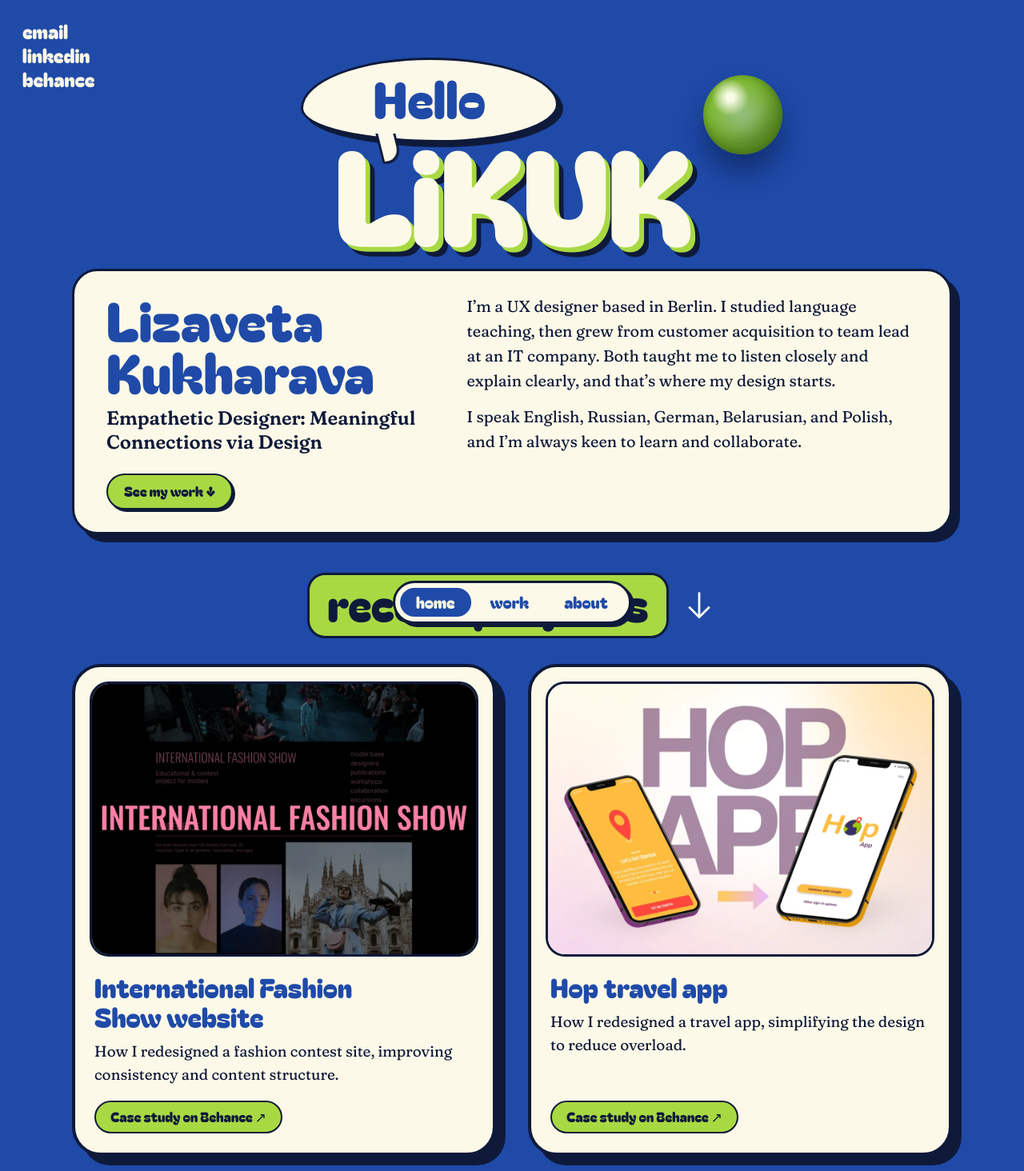
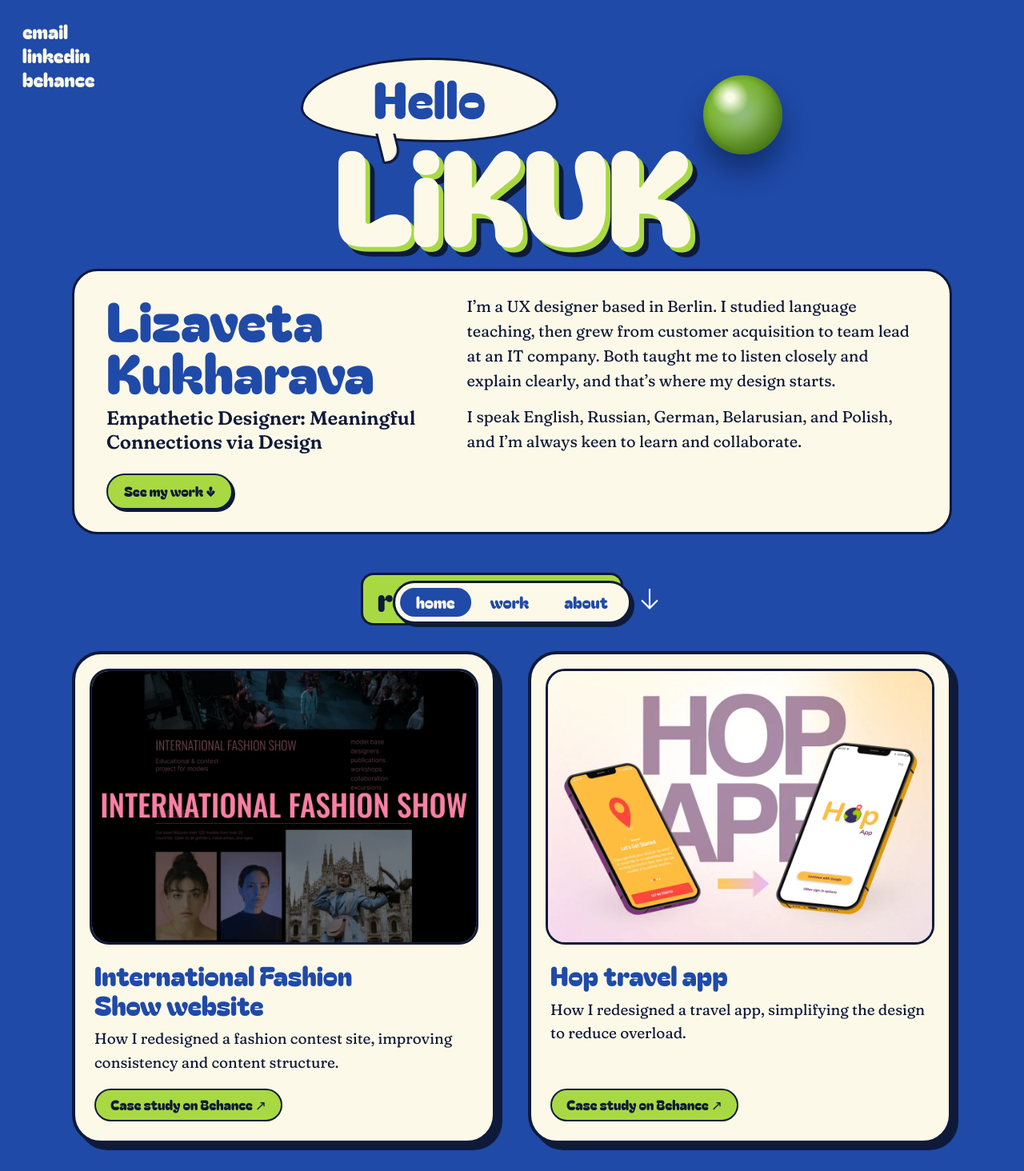
Before and after one commit to lkukhareva/portfolio, an Astro site: page / in a window 1280 px wide. Shown: the top 1464 px of the page at 80% size. Built offline with nearby package versions, Linux system fonts and the light colour scheme; Astro itself is replaced by a stand-in of ours.

Commit message:
Refine shadows and section label sizing

```diff
--- a/public/css/index.css
+++ b/public/css/index.css
@@ -36,7 +36,6 @@
   border: 3px solid var(--ink);
   border-radius: 50% 50% 46% 54% / 60% 55% 45% 40%;
   background-color: var(--cream);
-  box-shadow: 6px 6px 0 var(--ink);
   color: var(--blue);
   font: 400 calc(0.38 * var(--mark))/1 var(--display);
 }
@@ -106,7 +105,6 @@
   border: 3px solid var(--ink);
   border-radius: 32px;
   background-color: var(--cream);
-  box-shadow: 10px 10px 0 var(--ink);
   color: var(--ink);
 }
 
--- a/public/css/work.css
+++ b/public/css/work.css
@@ -12,8 +12,9 @@
   margin-top: 32px;
 }
 
-/* Whole-card links as cream stickers that lift on hover. The text row takes
-   any spare height, so the Behance links line up across a row. */
+/* Whole-card links as cream stickers that lift on hover. Only things that can
+   be clicked cast the hard ink shadow; the intro card and bubble stay flat.
+   The text row takes any spare height, so the Behance links line up. */
 .project-card {
   display: grid;
   grid-template-rows: auto 1fr;
@@ -22,7 +23,7 @@
   border: 4px solid var(--ink);
   border-radius: 36px;
   background-color: var(--cream);
-  box-shadow: 12px 12px 0 var(--ink);
+  box-shadow: 8px 8px 0 var(--ink);
   color: var(--ink);
   text-decoration: none;
   transition: transform 0.25s ease, box-shadow 0.25s ease;
@@ -31,15 +32,15 @@
 /* Keyboard focus keeps the card's own corners, not the generic link radius. */
 .project-card:focus-visible {
   border-radius: 36px;
-  transform: translate(-4px, -4px);
-  box-shadow: 16px 16px 0 var(--lime), 16px 16px 0 3px var(--ink);
+  transform: translate(-3px, -3px);
+  box-shadow: 11px 11px 0 var(--lime), 11px 11px 0 3px var(--ink);
 }
 
 /* Lift on hover only where hover exists, so a tap does not leave it stuck. */
 @media (hover: hover) {
   .project-card:hover {
-    transform: translate(-4px, -4px);
-    box-shadow: 16px 16px 0 var(--lime), 16px 16px 0 3px var(--ink);
+    transform: translate(-3px, -3px);
+    box-shadow: 11px 11px 0 var(--lime), 11px 11px 0 3px var(--ink);
   }
 }
 
--- a/public/style.css
+++ b/public/style.css
@@ -279,13 +279,14 @@ nav a:focus-visible {
   gap: 16px;
   margin-top: 140px;
   color: var(--cream);
-  font: 400 clamp(32px, 5vw, 56px)/1 var(--display);
+  /* A step above the project titles, not a shout over them. */
+  font: 400 clamp(28px, 3.4vw, 40px)/1.1 var(--display);
   text-align: center;
   text-transform: lowercase;
 }
 
 .section-label h2 {
-  padding: 0.14em 0.4em 0.22em;
+  padding: 0.18em 0.45em 0.24em;
   border: 3px solid var(--ink);
   border-radius: 0.4em;
   background-color: var(--lime);
@@ -294,7 +295,7 @@ nav a:focus-visible {
 
 /* The black arrow artwork, turned cream. */
 .section-label img {
-  width: clamp(28px, 4vw, 44px);
+  width: clamp(24px, 2.8vw, 34px);
   filter: invert(1);
 }
 
```
